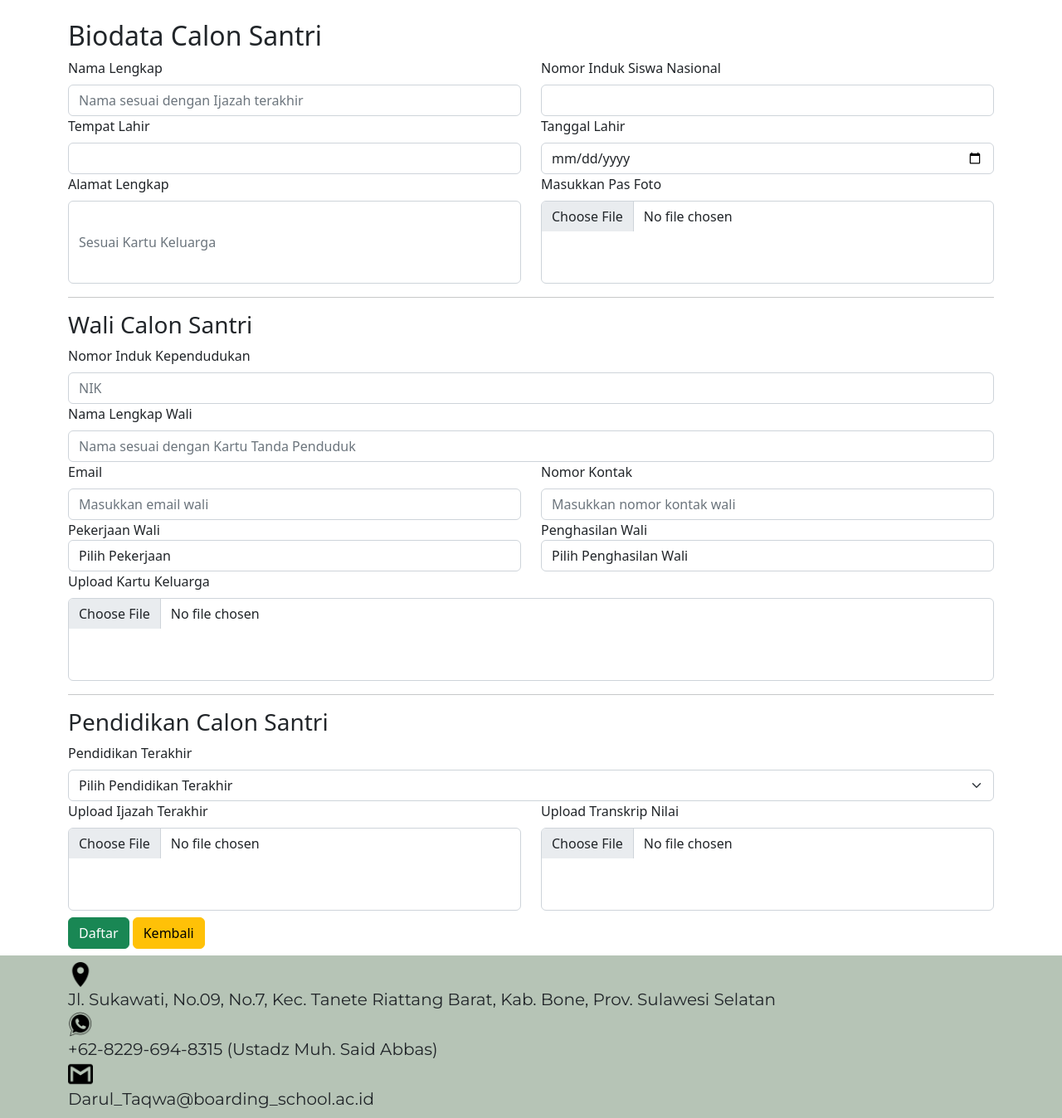
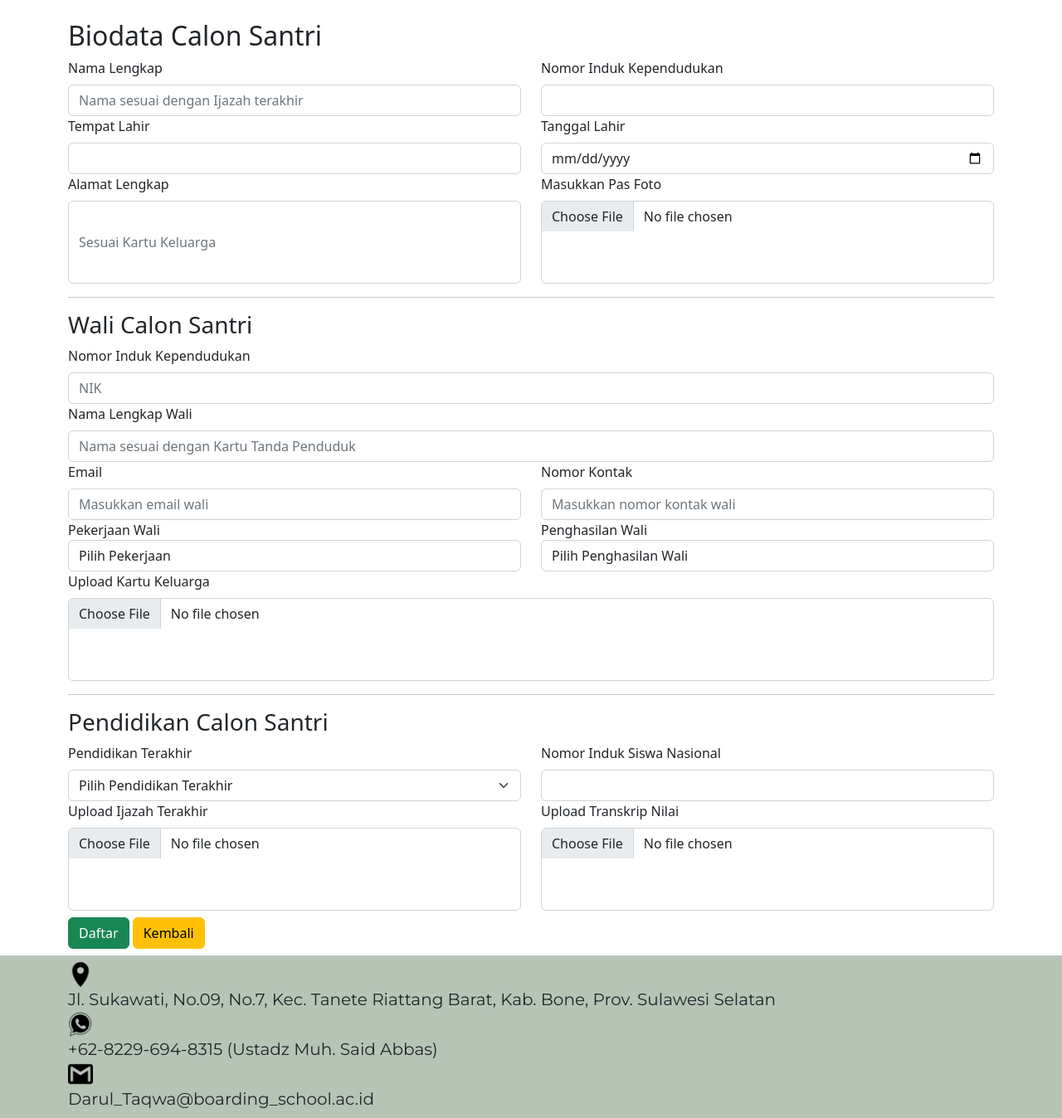
Before and after one commit to AhsanulKhaliq/Copy-dari-Mario, a PHP site: page /index.php?p=santri in a window 1280 px wide. Shown: the part 62-1410 px from the top of the page at 83% size. Run offline with PHP 8.4, Linux system fonts and the light colour scheme.

Commit message:
CRUD doneeee ya ges yaaa

```diff
--- a/index.php
+++ b/index.php
@@ -1,4 +1,3 @@
-
 <?php
 
     include("header.php");
--- a/pages/delSantri.php
+++ b/pages/delSantri.php
@@ -5,7 +5,7 @@ if(isset($_GET['id_santri'])){
     $objSantri->id_santri = $_GET['id_santri'];
     $objSantri->DeleteSantri();
     echo "<script> alert('$objSantri->message'); </script>";
-    echo "<script>window.location = 'index.php?p=listSantri'</script>";
+    echo "<script>window.location = 'index.php?p=listsantri'</script>";
 } else {
     echo '<script>window.history.back()</script>';
 }
--- a/pages/santri.php
+++ b/pages/santri.php
@@ -17,6 +17,7 @@ if(isset($_POST['btnSubmit'])){
     $santri->w_job = $_POST['w_job'];
     $santri->w_salary = $_POST['w_salary'];
 
+    $santri->id_pendidikan = $_POST['id_pendidikan'];
     $santri->p_lastSchool = $_POST['p_lastSchool'];
     $santri->p_certificate = $_POST['p_certificate'];
     $santri->p_transcript = $_POST['p_transcript'];
@@ -32,8 +33,10 @@ if(isset($_POST['btnSubmit'])){
         echo '<script> window.location = "index.php?p=listSantri";</script>';
     }
 } else if (isset($_GET['id_santri'])){
-        $santri->ssn = $_GET['id_santri'];
+        $santri->id_santri = $_GET['id_santri'];
         $santri->SelectOneSantri();
+        $santri->SelectPendidikan();
+        $santri->SelectWali();
     }
 ?>
 <h2>Biodata Calon Santri</h2>
@@ -44,7 +47,7 @@ if(isset($_POST['btnSubmit'])){
       <input type="text" class="form-control" value="<?php echo $santri->s_fullName; ?>" placeholder="Nama sesuai dengan Ijazah terakhir" name="s_fullName">
     </div>
     <div class="col-sm">
-      <label for="id_santri" class="form-label">Nomor Induk Siswa Nasional</label>
+      <label for="id_santri" class="form-label">Nomor Induk Kependudukan</label>
       <input type="text" class="form-control" value="<?php echo $santri->id_santri; ?>" name="id_santri">
     </div>
   </div>
@@ -52,24 +55,24 @@ if(isset($_POST['btnSubmit'])){
   <div class="row">
     <div class="col-sm">
       <label for="inputTempatLahir" class="form-label">Tempat Lahir</label>
-      <input type="text" class="form-control" name="s_bodPlace">
+      <input type="text" class="form-control" name="s_bodPlace" value="<?php echo $santri->s_bodPlace; ?>">
     </div>
 
     <div class="col-sm">
       <label for="inputTanggalLahir" class="form-label">Tanggal Lahir</label>
-      <input type="date" class="form-control" id="inputTanggalLahir" name="s_BOD">
+      <input type="date" class="form-control" id="inputTanggalLahir" name="s_BOD" value="<?php echo $santri->s_BOD; ?>">
     </div>
   </div>
 
   <div class="row">
     <div class="col-md-6">
       <label for="inputAlamat" class="form-label">Alamat Lengkap</label>
-      <input type="text" class="form-control" name="s_address" placeholder="Sesuai Kartu Keluarga" style="height: 100px">
+      <input type="text" class="form-control" name="s_address" placeholder="Sesuai Kartu Keluarga" style="height: 100px" value="<?php echo $santri->s_address; ?>">
     </div>
 
     <div class="col-md-6">
       <label for="pasFoto" class="form-label">Masukkan Pas Foto</label>
-      <input class="form-control" type="file" id="pasFoto" style="height: 100px" name="s_photo">
+      <input class="form-control" type="file" id="pasFoto" style="height: 100px" name="s_photo" value="<?php echo $santri->s_photo; ?>">
     </div>
   </div>
 
@@ -79,26 +82,26 @@ if(isset($_POST['btnSubmit'])){
   <div class="row">
   <div class="col-sm">
       <label for="inputNikWali" class="form-label">Nomor Induk Kependudukan</label>
-      <input type="text" class="form-control" placeholder="NIK" name="id_wali">
+      <input type="text" class="form-control" placeholder="NIK" name="id_wali" value="<?php echo $santri->id_wali; ?>">
     </div>
   </div>
 
   <div class="row">
     <div class="col-sm">
       <label for="inputNamaWali" class="form-label">Nama Lengkap Wali</label>
-      <input type="text" class="form-control" placeholder="Nama sesuai dengan Kartu Tanda Penduduk" name="w_fullName">
+      <input type="text" class="form-control" placeholder="Nama sesuai dengan Kartu Tanda Penduduk" name="w_fullName" value="<?php echo $santri->w_fullName; ?>">
     </div>
   </div>
 
   <div class="row">
     <div class="col-sm">
       <label for="inputEmail" class="form-label">Email</label>
-      <input type="email" class="form-control" name="w_email" placeholder="Masukkan email wali">
+      <input type="email" class="form-control" name="w_email" placeholder="Masukkan email wali" value="<?php echo $santri->w_email; ?>">
     </div>
 
     <div class="col-sm">
       <label for="inputKontak" class="form-label">Nomor Kontak</label>
-      <input type="tel" class="form-control" id="inputKontak" name="w_phone" placeholder="Masukkan nomor kontak wali" pattern="[0-9]{10,12}" minlength="10" maxlength="12">
+      <input type="tel" class="form-control" id="inputKontak" name="w_phone" placeholder="Masukkan nomor kontak wali" pattern="[0-9]{10,12}" minlength="10" maxlength="12" value="<?php echo $santri->w_phone; ?>">
     </div>
   </div>
 
@@ -138,7 +141,7 @@ if(isset($_POST['btnSubmit'])){
   <div class="row">
     <div class="col-sm">
       <label for="fileKK" class="form-label">Upload Kartu Keluarga</label>
-      <input class="form-control" type="file" name="w_familyRegist" style="height: 100px">
+      <input class="form-control" type="file" name="w_familyRegist" style="height: 100px" value="<?php echo $santri->w_familyRegist; ?>">
     </div>
   </div>
 
@@ -153,16 +156,20 @@ if(isset($_POST['btnSubmit'])){
         <option value="SMP/MTs">Sekolah Menengah Pertama/Madrasah Tsanawiyah</option>
       </select>
     </div>
+    <div class="col-sm">
+      <label for="id_santri" class="form-label">Nomor Induk Siswa Nasional</label>
+      <input type="text" class="form-control" name="id_pendidikan" value="<?php echo $santri->id_pendidikan; ?>">
+    </div>
   </div>
 
   <div class="row">
     <div class="col-sm">
       <label for="p_certificate" class="form-label">Upload Ijazah Terakhir</label>
-      <input class="form-control" type="file" name="p_certificate" style="height: 100px">
+      <input class="form-control" type="file" name="p_certificate" style="height: 100px" value="<?php echo $santri->p_certificate; ?>">
     </div>
     <div class="col-sm">
       <label for="p_transcript" class="form-label">Upload Transkrip Nilai</label>
-      <input class="form-control" type="file" name="p_transcript" style="height: 100px">
+      <input class="form-control" type="file" name="p_transcript" style="height: 100px" value="<?php echo $santri->p_transcript; ?>">
     </div>
   </div>
 
```
Also changed, not shown: class/class.Santri.php (+33 -8 lines), daftar_santri.sql (+38 -18 lines).
